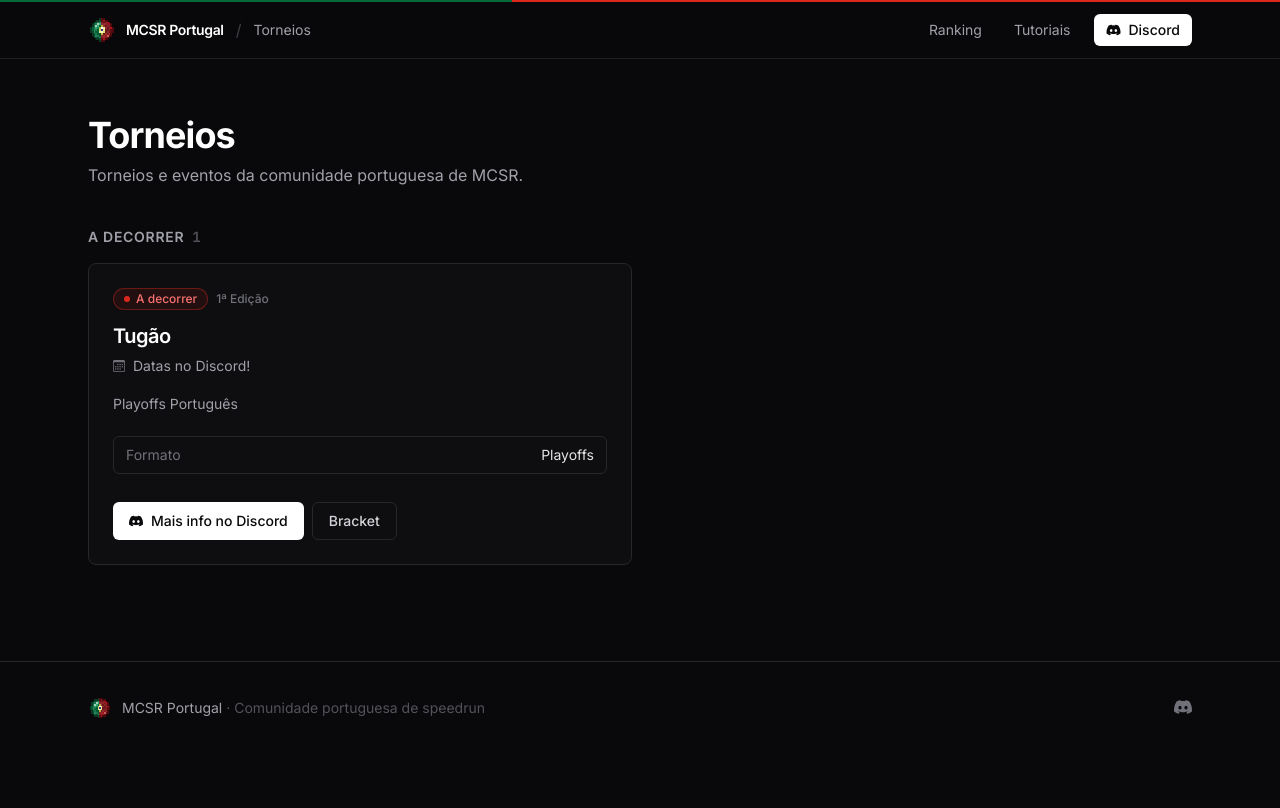
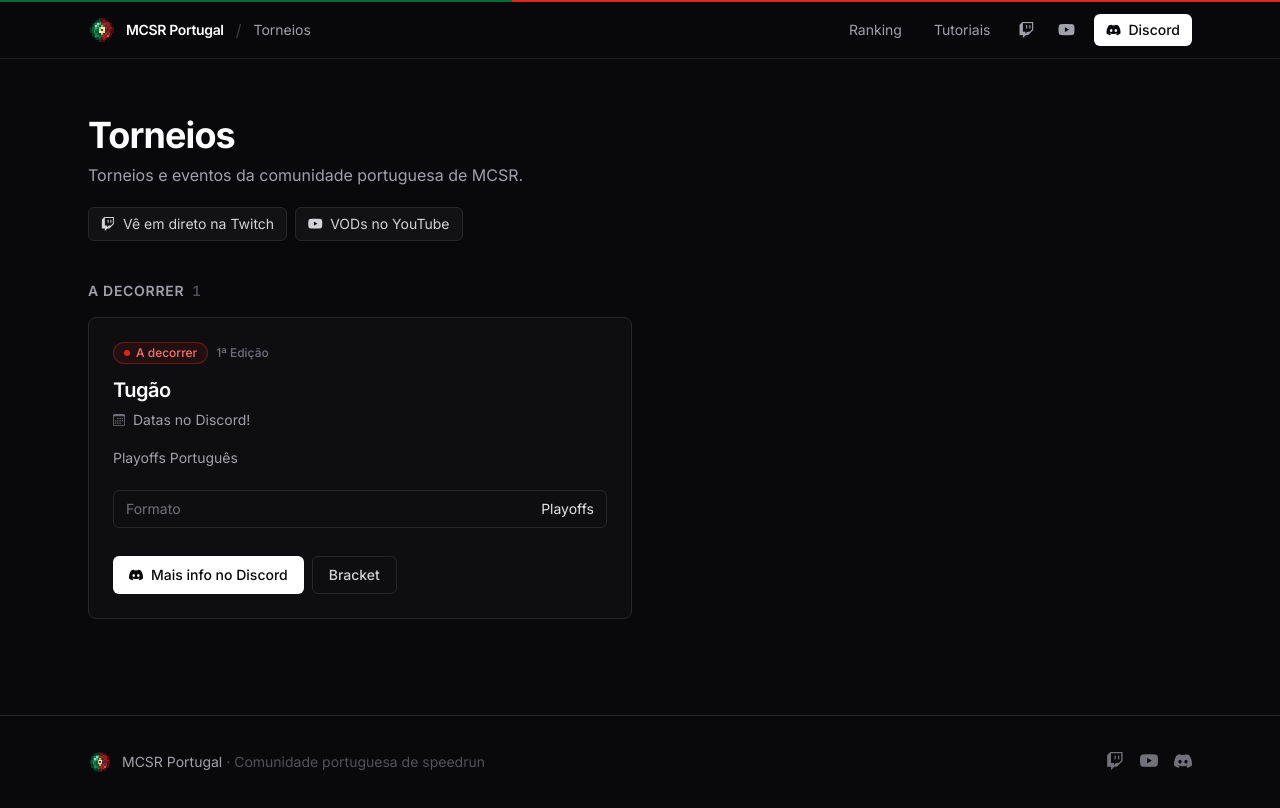
Before and after one commit to 7rc3/MCSR-PT, a plain HTML site: page torneios.html in a window 1280 px wide. Drawn offline with nearby package versions, Linux system fonts and the light colour scheme.

Commit message:
Add Twitch and YouTube links
Twitch (live events) and YouTube (VODs) icons in the nav and footer of
every page, plus live/VOD buttons under the Torneios page header.

Co-Authored-By: Claude Opus 5.5 <noreply@anthropic.com>

```diff
--- a/torneios.html
+++ b/torneios.html
@@ -49,6 +49,10 @@
       <div class="flex items-center gap-1 sm:gap-2">
         <a href="leaderboard.html"     class="hidden rounded-md px-3 py-1.5 text-sm text-zinc-400 transition-colors hover:bg-zinc-900 hover:text-white sm:block">Ranking</a>
         <a href="index.html#tutorials" class="hidden rounded-md px-3 py-1.5 text-sm text-zinc-400 transition-colors hover:bg-zinc-900 hover:text-white sm:block">Tutoriais</a>
+        <a href="https://www.twitch.tv/mcsr_portugal" target="_blank" rel="noopener" aria-label="Twitch" title="Twitch"
+           class="rounded-md px-2 py-1.5 text-zinc-400 transition-colors hover:bg-zinc-900 hover:text-white"><i class="bi bi-twitch"></i></a>
+        <a href="https://www.youtube.com/@MCSR-Portugal" target="_blank" rel="noopener" aria-label="YouTube" title="YouTube"
+           class="rounded-md px-2 py-1.5 text-zinc-400 transition-colors hover:bg-zinc-900 hover:text-white"><i class="bi bi-youtube"></i></a>
         <a href="https://discord.com/invite/pG44r3G8ud" target="_blank" rel="noopener"
            class="ml-1 inline-flex items-center gap-2 rounded-md bg-white px-3 py-1.5 text-sm font-medium text-zinc-950 transition-colors hover:bg-zinc-200">
           <i class="bi bi-discord"></i>
@@ -64,6 +68,18 @@
     <section class="pb-10 pt-10 sm:pt-14">
       <h1 class="text-3xl font-bold tracking-tight text-white sm:text-4xl">Torneios</h1>
       <p class="mt-2 text-sm text-zinc-400 sm:text-base">Torneios e eventos da comunidade portuguesa de MCSR.</p>
+      <div class="mt-5 flex flex-wrap gap-2">
+        <a href="https://www.twitch.tv/mcsr_portugal" target="_blank" rel="noopener"
+           class="inline-flex items-center gap-2 rounded-md border border-zinc-800 bg-zinc-900/60 px-3 py-1.5 text-sm text-zinc-300 transition-colors hover:border-zinc-700 hover:text-white">
+          <i class="bi bi-twitch"></i>
+          Vê em direto na Twitch
+        </a>
+        <a href="https://www.youtube.com/@MCSR-Portugal" target="_blank" rel="noopener"
+           class="inline-flex items-center gap-2 rounded-md border border-zinc-800 bg-zinc-900/60 px-3 py-1.5 text-sm text-zinc-300 transition-colors hover:border-zinc-700 hover:text-white">
+          <i class="bi bi-youtube"></i>
+          VODs no YouTube
+        </a>
+      </div>
     </section>
 
     <div id="events" class="flex flex-col gap-12"></div>
@@ -76,10 +92,14 @@
         <img src="assets/portugalmcsrlogo.png" alt="" class="h-6 w-6" style="image-rendering:pixelated" />
         <span class="text-zinc-400">MCSR Portugal <span class="text-zinc-600">· Comunidade portuguesa de speedrun</span></span>
       </a>
-      <a href="https://discord.com/invite/pG44r3G8ud" target="_blank" rel="noopener" aria-label="Discord"
-         class="text-zinc-500 transition-colors hover:text-white">
-        <i class="bi bi-discord text-lg"></i>
-      </a>
+      <div class="flex items-center gap-4">
+        <a href="https://www.twitch.tv/mcsr_portugal" target="_blank" rel="noopener" aria-label="Twitch"
+           class="text-zinc-500 transition-colors hover:text-white"><i class="bi bi-twitch text-lg"></i></a>
+        <a href="https://www.youtube.com/@MCSR-Portugal" target="_blank" rel="noopener" aria-label="YouTube"
+           class="text-zinc-500 transition-colors hover:text-white"><i class="bi bi-youtube text-lg"></i></a>
+        <a href="https://discord.com/invite/pG44r3G8ud" target="_blank" rel="noopener" aria-label="Discord"
+           class="text-zinc-500 transition-colors hover:text-white"><i class="bi bi-discord text-lg"></i></a>
+      </div>
     </div>
   </footer>
 
```
Also changed, not shown: index.html (+12 -4 lines), leaderboard.html (+15 -1 lines).
